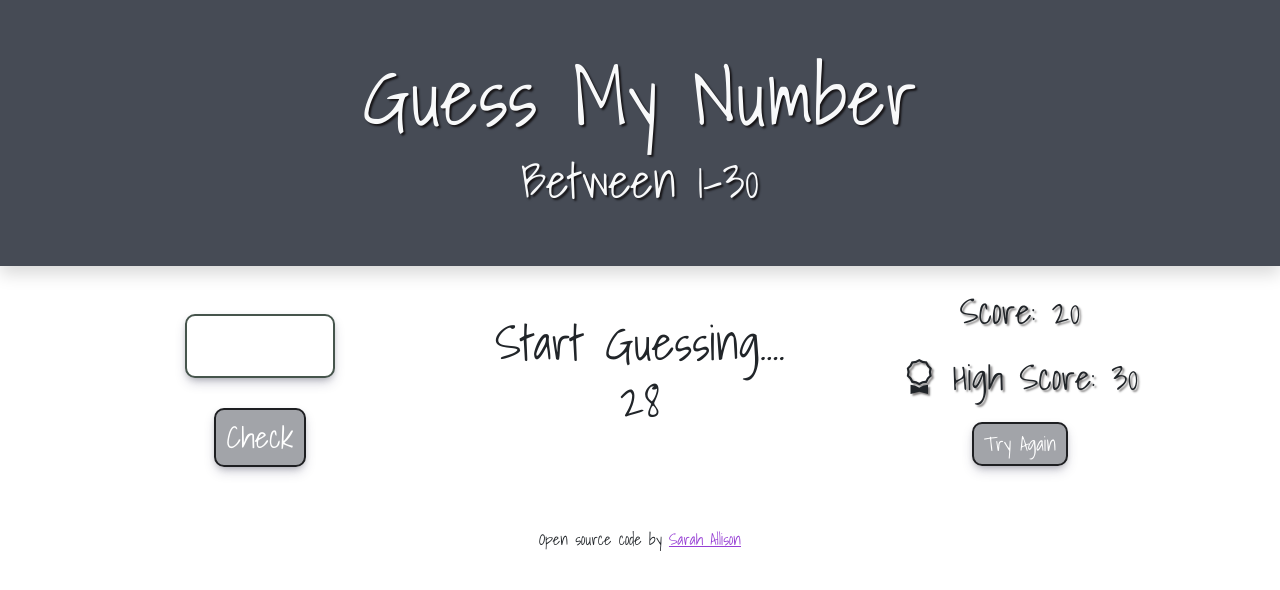
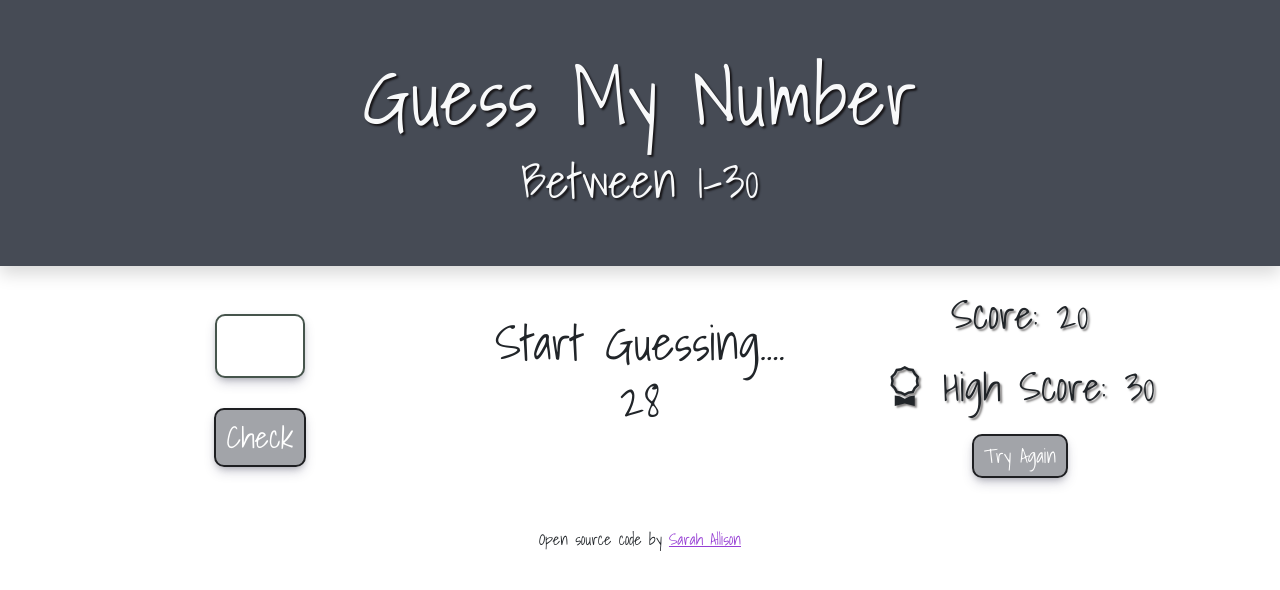
Before and after one commit to SarahAllison92/guess-my-number, a website: page index.html in a window 1280 px wide. Drawn offline with nearby package versions, Linux system fonts and the light colour scheme.

Commit message:
Update style.css

```diff
--- a/src/style.css
+++ b/src/style.css
@@ -18,11 +18,11 @@ h2 {
 }
 
 .number-input {
-  width: 150px;
+  width: 90px;
   height: 60px;
   display: block;
   margin: 0 auto;
-  padding: 30px;
+  padding: 30px 5px;
   border-radius: 10px;
   border: 2px solid rgb(70, 85, 76);
   font-size: 60px;
@@ -64,7 +64,6 @@ h2 {
 
 .score,
 .high-score {
-  font-size: 35px;
   text-shadow: 2px 2px 2px rgba(5, 2, 1, 0.5);
 }
 
```
